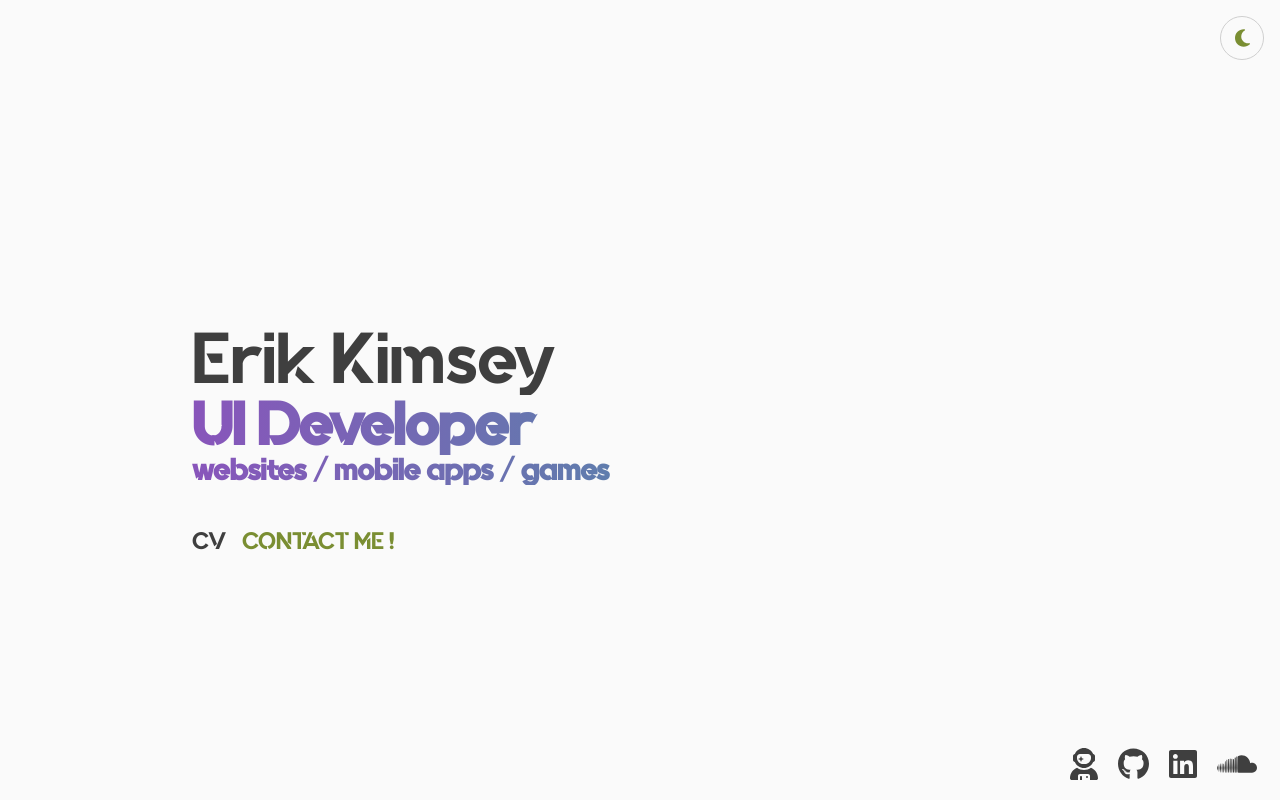
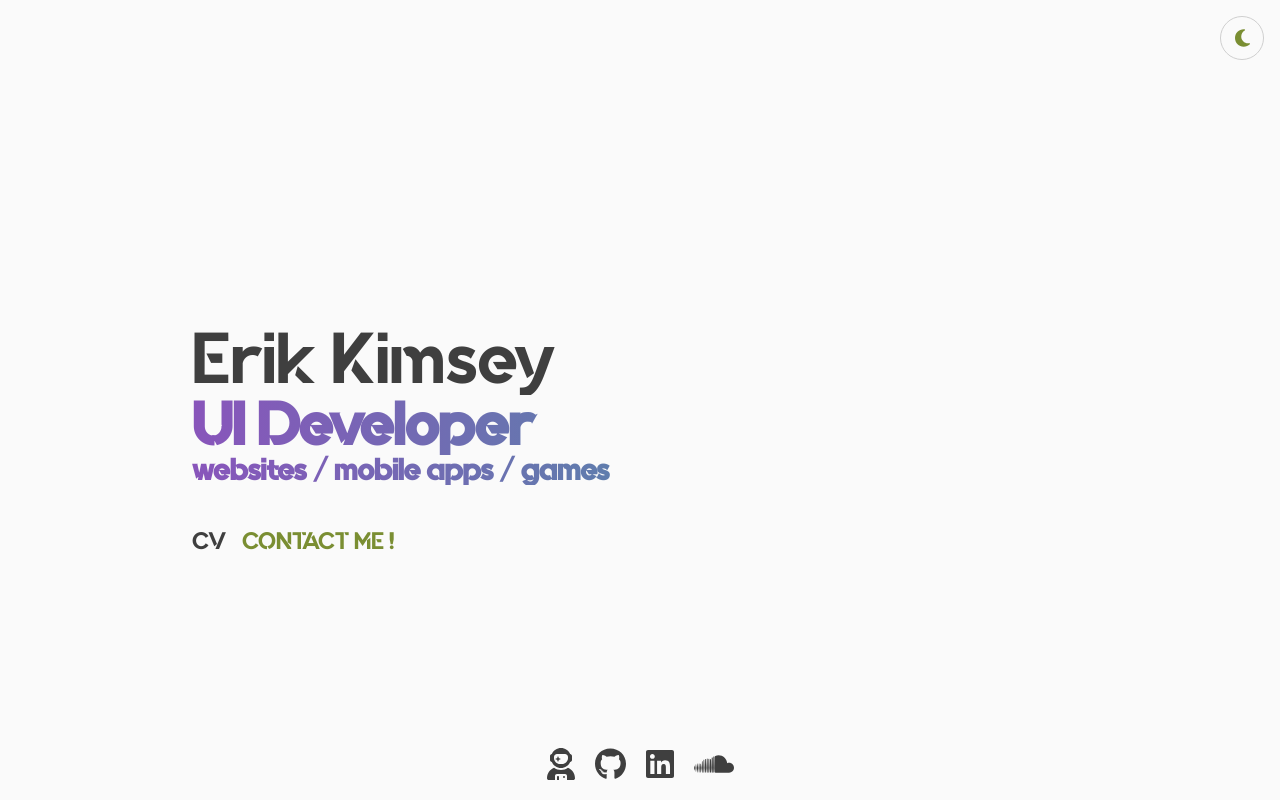
Before and after one commit to ErikKimsey/erikkimsey.github.io, a React (Create React App) app: page /#/ in a window 1280 px wide. Built offline with nearby package versions, Linux system fonts and the light colour scheme.

Commit message:
Footer content aligned center on large screens

```diff
--- a/src/Footer/footer.scss
+++ b/src/Footer/footer.scss
@@ -54,6 +54,12 @@
         }
     }
 
+    @media only screen and (min-width: $lgDevice) {
+        left: 0;
+        right: 0;
+        justify-content: center;
+    }
+
     @media only screen and (max-width: $smDevice) {
         padding: $pagePadding_Mobile;
     }
@@ -98,6 +104,14 @@
     flex-flow: row;
     justify-content: flex-end;
 
+    @media only screen and (min-width: $lgDevice) {
+        // Centered with auto margins, not a transform, so framer-motion's hover scale doesn't override it.
+        left: 0;
+        right: 0;
+        width: fit-content;
+        margin-inline: auto;
+    }
+
     .inactiveItem {
         // width: 10px;
         // height: 10px;
```
